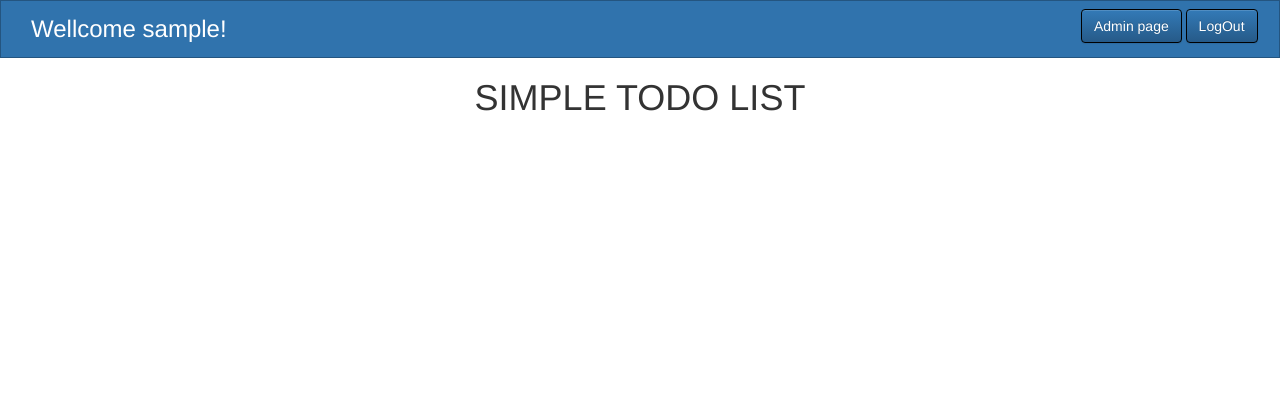
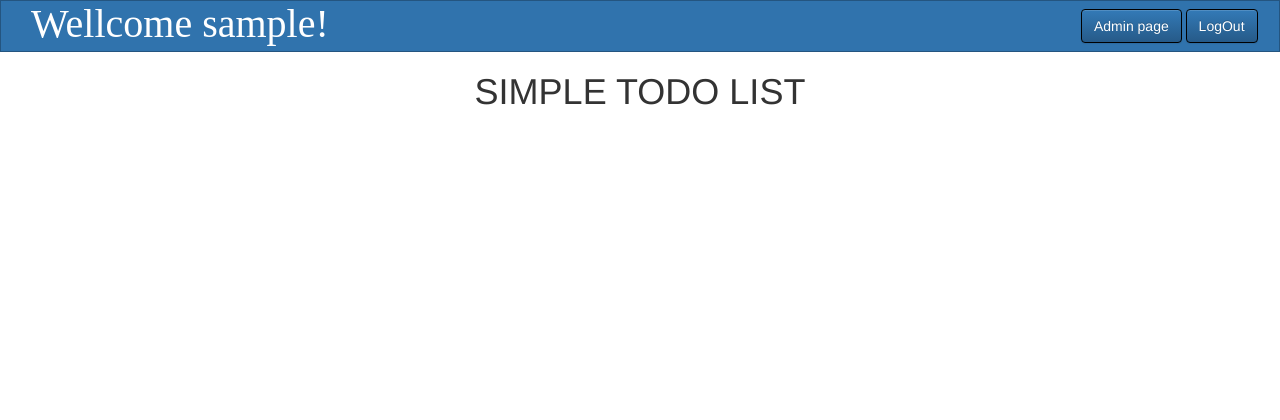
Before and after one commit to AlekseyZaytcev/TaskManager, a Django app: page / in a window 1280 px wide. Shown: the top 420 px of the page. Run offline with Django 3.2, Linux system fonts and the light colour scheme; the visitor is signed in with stand-in values (Sample User, id 1); some libraries are stand-ins or nearby versions.

Commit message:
Change greetings style.

```diff
--- a/static/static_dev/css/style.css
+++ b/static/static_dev/css/style.css
@@ -12,3 +12,13 @@
 .btn {
     border-color: #000;
 }
+
+#greetings {
+    font-family: Haettenschweiler;
+	font-size: 40px;
+	font-style: normal;
+	font-variant: normal;
+	font-weight: 500;
+	line-height: 15.4px;
+	color: white;
+}
--- a/templates/managePage/base.html
+++ b/templates/managePage/base.html
@@ -14,7 +14,7 @@
     <div class="container-fluid">
         <div class="row">
             <div class="col-md-10">
-            <h3 class="navbar-text" style="color: white;">Wellcome {{ user.username }}!</h3>
+            <h3 id="greetings" class="navbar-text" >Wellcome {{ user.username }}!</h3>
             </div>
             <div class="col-md-2">
                 {% if user.is_anonymous %}
```
